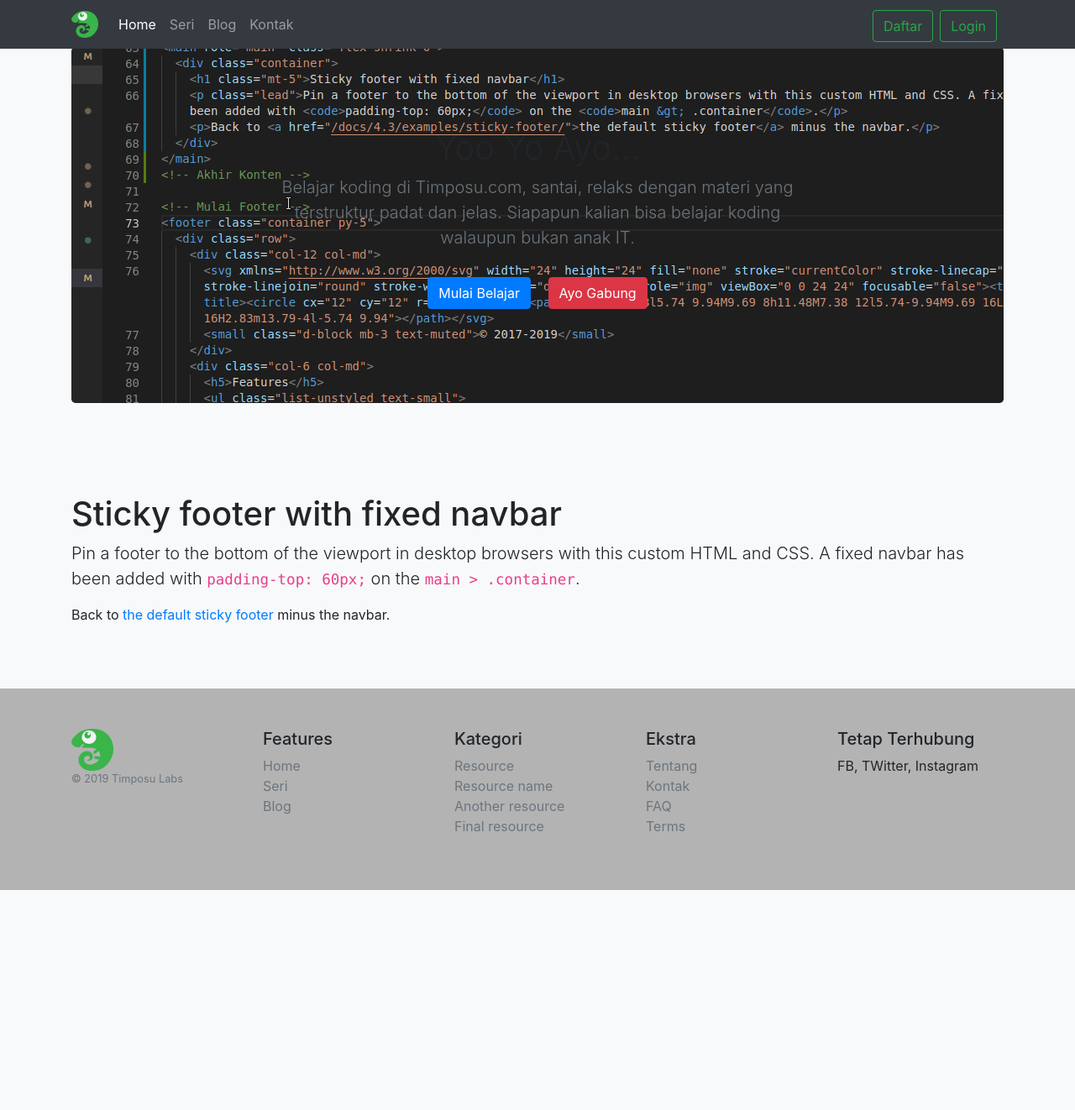
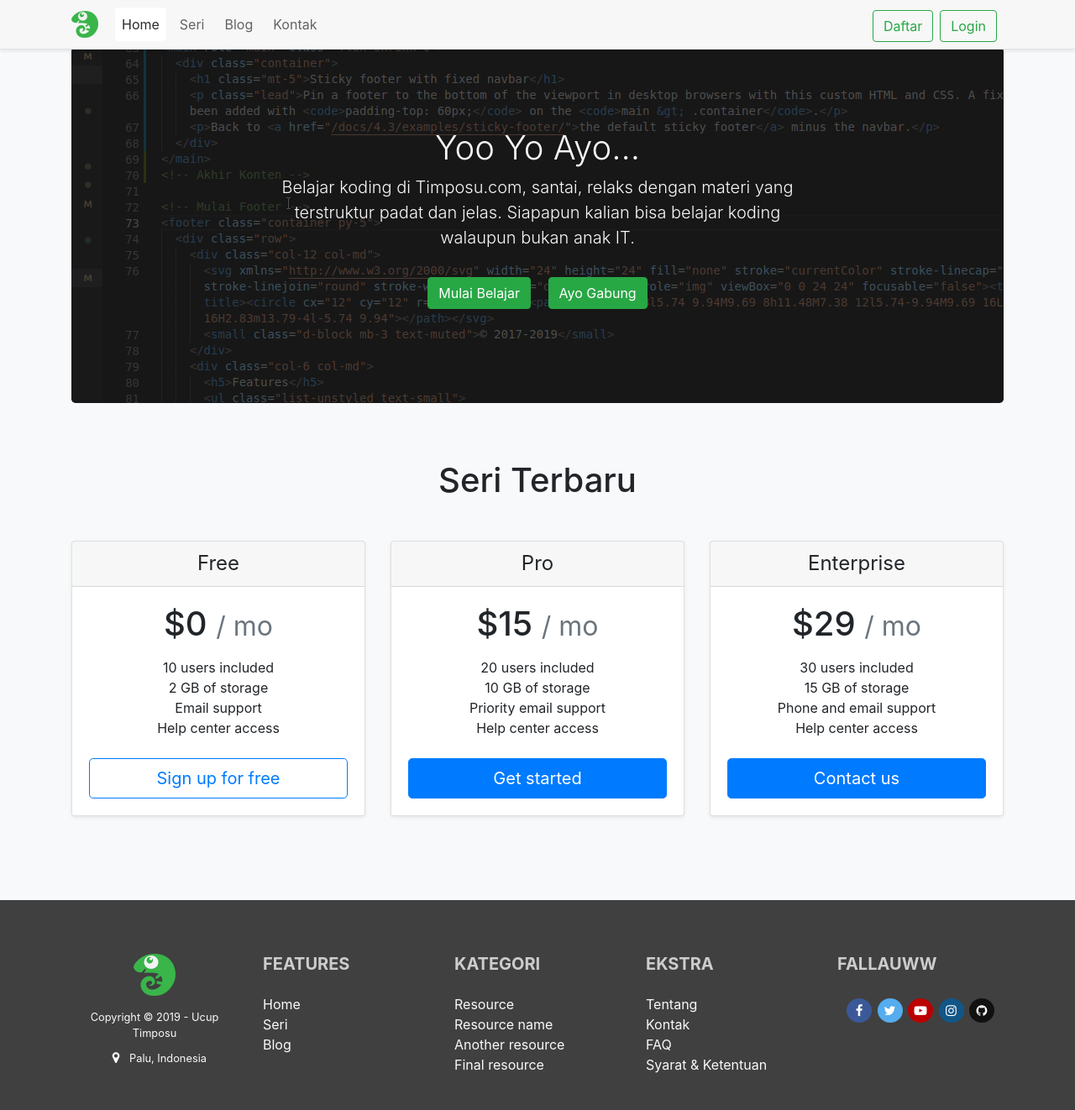
Before and after one commit to ucuptimposu/theme-timposu.com, a plain HTML site: page home/timposu/index.html in a window 1280 px wide. Shown: the whole page at 84% size. Before the commit the page ends 1060 px from the top, so only its background shows below. Drawn offline with Linux system fonts and the light colour scheme.

Commit message:
update template

```diff
--- a/home/timposu/css/app.css
+++ /dev/null
@@ -1,45 +0,0 @@
-/* Show it is fixed to the top */
-body {
-  padding-top: 3.5rem;
-}
-.jumbotron {
-  padding-bottom: 3rem;
-  margin-bottom: 0;
-  padding-top: 6rem;
-  padding-bottom: 6rem;
-  /* background-color: #fff; */
-  background-image: url('img/bg.gif');
-}
-
-@media (min-width: 768px) {
-  .jumbotron {
-    padding-top: 6rem;
-    padding-bottom: 6rem;
-  }
-}
-
-.jumbotron p:last-child {
-  margin-bottom: 0;
-}
-
-.jumbotron-heading {
-  font-weight: 300;
-}
-
-.jumbotron .container {
-  max-width: 40rem;
-}
-
-main > .container {
-  padding: 60px 15px 60px;
-}
-
-footer {
-  padding-top: 2rem;
-  padding-bottom: 3rem;
-  background-color: rgb(179, 179, 179);
-}
-
-footer p {
-  margin-bottom: .25rem;
-}
--- /dev/null
+++ b/home/timposu/css/style.css
@@ -0,0 +1,267 @@
+/* Show it is fixed to the top */
+body {
+  padding-top: 3.5rem;
+}
+
+/* Navbar style */
+.navbar {
+  background-color: #f7f7f7;
+}
+.navbar .navbar-brand {
+  color: #636363;
+}
+.navbar .navbar-brand:hover,
+.navbar .navbar-brand:focus {
+  color: #2b2b2b;
+}
+.navbar .navbar-text {
+  color: #636363;
+}
+.navbar .navbar-text a {
+  color: #2b2b2b;
+}
+.navbar .navbar-text a:hover,
+.navbar .navbar-text a:focus {
+  color: #2b2b2b;
+}
+.navbar .navbar-nav .nav-link {
+  color: #636363;
+  border-radius: .25rem;
+  margin: 0 0.25em;
+}
+.navbar .navbar-nav .nav-link:not(.disabled):hover,
+.navbar .navbar-nav .nav-link:not(.disabled):focus {
+  color: #2b2b2b;
+}
+.navbar .navbar-nav .nav-item.active .nav-link,
+.navbar .navbar-nav .nav-item.active .nav-link:hover,
+.navbar .navbar-nav .nav-item.active .nav-link:focus,
+.navbar .navbar-nav .nav-item.show .nav-link,
+.navbar .navbar-nav .nav-item.show .nav-link:hover,
+.navbar .navbar-nav .nav-item.show .nav-link:focus {
+  color: #2b2b2b;
+  background-color: #ffffff;
+}
+.navbar .navbar-toggle {
+  border-color: #ffffff;
+}
+.navbar .navbar-toggle:hover,
+.navbar .navbar-toggle:focus {
+  background-color: #ffffff;
+}
+.navbar .navbar-toggle .navbar-toggler-icon {
+  color: #636363;
+}
+.navbar .navbar-collapse,
+.navbar .navbar-form {
+  border-color: #636363;
+}
+.navbar .navbar-link {
+  color: #636363;
+}
+.navbar .navbar-link:hover {
+  color: #2b2b2b;
+}
+
+@media (max-width: 575px) {
+  .navbar-expand-sm .navbar-nav .show .dropdown-menu .dropdown-item {
+    color: #636363;
+  }
+  .navbar-expand-sm .navbar-nav .show .dropdown-menu .dropdown-item:hover,
+  .navbar-expand-sm .navbar-nav .show .dropdown-menu .dropdown-item:focus {
+    color: #2b2b2b;
+  }
+  .navbar-expand-sm .navbar-nav .show .dropdown-menu .dropdown-item.active {
+    color: #2b2b2b;
+    background-color: #ffffff;
+  }
+}
+
+@media (max-width: 767px) {
+  .navbar-expand-md .navbar-nav .show .dropdown-menu .dropdown-item {
+    color: #636363;
+  }
+  .navbar-expand-md .navbar-nav .show .dropdown-menu .dropdown-item:hover,
+  .navbar-expand-md .navbar-nav .show .dropdown-menu .dropdown-item:focus {
+    color: #2b2b2b;
+  }
+  .navbar-expand-md .navbar-nav .show .dropdown-menu .dropdown-item.active {
+    color: #2b2b2b;
+    background-color: #ffffff;
+  }
+}
+
+@media (max-width: 991px) {
+  .navbar-expand-lg .navbar-nav .show .dropdown-menu .dropdown-item {
+    color: #636363;
+  }
+  .navbar-expand-lg .navbar-nav .show .dropdown-menu .dropdown-item:hover,
+  .navbar-expand-lg .navbar-nav .show .dropdown-menu .dropdown-item:focus {
+    color: #2b2b2b;
+  }
+  .navbar-expand-lg .navbar-nav .show .dropdown-menu .dropdown-item.active {
+    color: #2b2b2b;
+    background-color: #ffffff;
+  }
+}
+
+@media (max-width: 1199px) {
+  .navbar-expand-xl .navbar-nav .show .dropdown-menu .dropdown-item {
+    color: #636363;
+  }
+  .navbar-expand-xl .navbar-nav .show .dropdown-menu .dropdown-item:hover,
+  .navbar-expand-xl .navbar-nav .show .dropdown-menu .dropdown-item:focus {
+    color: #2b2b2b;
+  }
+  .navbar-expand-xl .navbar-nav .show .dropdown-menu .dropdown-item.active {
+    color: #2b2b2b;
+    background-color: #ffffff;
+  }
+}
+
+.navbar-expand .navbar-nav .show .dropdown-menu .dropdown-item {
+  color: #636363;
+}
+.navbar-expand .navbar-nav .show .dropdown-menu .dropdown-item:hover,
+.navbar-expand .navbar-nav .show .dropdown-menu .dropdown-item:focus {
+  color: #2b2b2b;
+}
+.navbar-expand .navbar-nav .show .dropdown-menu .dropdown-item.active {
+  color: #2b2b2b;
+  background-color: #ffffff;
+}
+/* End Navbar Style */
+
+/* Jumbotron Style */
+.jumbotron {
+  padding-bottom: 3rem;
+  margin-bottom: 0;
+  padding-top: 6rem;
+  padding-bottom: 6rem;
+  /* background-color: #fff; */
+  background: linear-gradient(rgba(20,20,20,0.7), rgba(20,20,20,0.7)),url(img/bg.gif);
+  /* background-image: url('img/bg.gif'); */
+  color: #f8f9fa;
+}
+
+.jumbotron .text-muted-jumbotron {
+  color: #f8f9fa;
+}
+
+@media (min-width: 768px) {
+  .jumbotron {
+    padding-top: 6rem;
+    padding-bottom: 6rem;
+  }
+}
+
+.jumbotron p:last-child {
+  margin-bottom: 0;
+}
+
+.jumbotron-heading {
+  font-weight: 300;
+}
+
+.jumbotron .container {
+  max-width: 40rem;
+}
+/* End Jumbotron Style */
+
+/* Content Style */
+main > .container {
+  padding: 60px 15px 60px;
+}
+/* End Content Style */
+
+/* Footer Style */
+footer {
+  padding-top: 2rem;
+  padding-bottom: 3rem;
+  color: #cdcdce;
+  background-color: rgb(64, 64, 64);
+}
+
+footer p {
+  margin-bottom: .25rem;
+}
+
+footer .text-muted-footer {
+  color: #f8f9fa;
+}
+
+footer a {
+  color: aquamarine;
+}
+
+footer a:hover {
+  color: cadetblue;
+  text-decoration: none;
+}
+/* End Footer Style */
+
+/* FA Icon Style */
+.fa {
+  padding: 7px;
+  font-size: 15px;
+  width: 30px;
+  text-align: center;
+  text-decoration: none;
+  margin: 5px 1px;
+  /* bulat */
+  border-radius: 50%;
+}
+
+.fa:hover {
+    opacity: 0.8;
+}
+
+.fa-facebook {
+  background: #3B5998;
+  color: white;
+}
+
+.fa-twitter {
+  background: #55ACEE;
+  color: white;
+}
+
+.fa-google {
+  background: #dd4b39;
+  color: white;
+}
+
+.fa-linkedin {
+  background: #007bb5;
+  color: white;
+}
+
+.fa-youtube {
+  background: #bb0000;
+  color: white;
+}
+
+.fa-youtube-play {
+  background: #bb0000;
+  color: white;
+}
+
+.fa-instagram {
+  background: #125688;
+  color: white;
+}
+
+.fa-pinterest {
+  background: #cb2027;
+  color: white;
+}
+
+.fa-github {
+  background: #111111;
+  color: white;
+}
+
+.fa-android {
+  background: #a4c639;
+  color: white;
+}
--- a/home/timposu/index.html
+++ b/home/timposu/index.html
@@ -1,21 +1,42 @@
+<!--
+=======================Halo Bro...! Lagi Ngapain Nih :D======================
+
+.########.####.##.....##.########...#######...######..##.....##
+....##.....##..###...###.##.....##.##.....##.##....##.##.....##
+....##.....##..####.####.##.....##.##.....##.##.......##.....##
+....##.....##..##.###.##.########..##.....##..######..##.....##
+....##.....##..##.....##.##........##.....##.......##.##.....##
+....##.....##..##.....##.##........##.....##.##....##.##.....##
+....##....####.##.....##.##.........#######...######...#######.
+=============================================================================
+Dapat Salam dari :
+------------------
+> Ucup Timposu
+> @ucuptimposu
+> ucup.timposu[at]gmail[dot]com
+=============================================================================
+-->
 <!DOCTYPE html>
-<html lang="en">
+<html lang="id">
 <head>
   <meta charset="UTF-8">
   <meta name="viewport" content="width=device-width, initial-scale=1, shrink-to-fit=no">
   <meta name="description" content="Belajar Pemrograman dengan Video">
   <meta name="author" content="Ucup Timposu, timposu.com">
-	<title>Timposu.com | Belajar Pemrograman dengan Enjoy dan Menyenangkan</title>
+  <title>Timposu.com | Belajar Pemrograman dengan Enjoy dan Menyenangkan</title>
+  <link rel="shortcut icon" href="img/favicon.ico" type="image/x-icon">
+  <!-- Bootstrap -->
   <link rel="stylesheet" href="css/bootstrap.min.css">
-  <link rel="shortcut icon" href="img/favicon.png" type="image/x-icon">
+  <!-- Font Awesome -->
+  <link rel="stylesheet" href="https://cdnjs.cloudflare.com/ajax/libs/font-awesome/4.7.0/css/font-awesome.min.css">
 
-	<!-- App CSS -->
-	<link rel="stylesheet" href="css/app.css">
+  <!-- Style Custom CSS -->
+  <link rel="stylesheet" href="css/style.css">
 </head>
 <body class="bg-light">
 <!-- Mulai Navbar Menu -->
 <header>
-  <nav class="navbar navbar-expand-md navbar-dark fixed-top bg-dark">
+  <nav class="navbar navbar-expand-md fixed-top border-bottom shadow-sm">
   	<div class="container">
     <a class="navbar-brand" href="http://timposu.com"><img src="img/logo-timposu.png" height="32" class="d-inline-block align-top" alt="Logo Timposu"></a>
     <button class="navbar-toggler" type="button" data-toggle="collapse" data-target="#navbarCollapse" aria-controls="navbarCollapse" aria-expanded="false" aria-label="Toggle navigation">
@@ -51,10 +72,10 @@
 <section class="jumbotron text-center">
   <div class="container">
     <h1 class="jumbotron-heading">Yoo Yo Ayo...</h1>
-    <p class="lead text-muted">Belajar koding di Timposu.com, santai, relaks dengan materi yang terstruktur padat dan jelas. Siapapun kalian bisa belajar koding walaupun bukan anak IT.</p>
+    <p class="lead text-muted-jumbotron">Belajar koding di Timposu.com, santai, relaks dengan materi yang terstruktur padat dan jelas. Siapapun kalian bisa belajar koding walaupun bukan anak IT.</p>
     <p>
-      <a href="#" class="btn btn-primary my-3 mx-2">Mulai Belajar</a>
-      <a href="#" class="btn btn-danger my-3 mx-2">Ayo Gabung</a>
+      <a href="#" class="btn btn-success my-3 mx-2">Mulai Belajar</a>
+      <a href="#" class="btn btn-success my-3 mx-2">Ayo Gabung</a>
     </p>
   </div>
 </section>
@@ -64,9 +85,56 @@
 <!-- Awal Konten -->
 <main role="main" class="flex-shrink-0">
   <div class="container">
-    <h1 class="mt-5">Sticky footer with fixed navbar</h1>
-    <p class="lead">Pin a footer to the bottom of the viewport in desktop browsers with this custom HTML and CSS. A fixed navbar has been added with <code>padding-top: 60px;</code> on the <code>main &gt; .container</code>.</p>
-    <p>Back to <a href="/docs/4.3/examples/sticky-footer/">the default sticky footer</a> minus the navbar.</p>
+
+    <!-- Seri Terbaru -->
+    <div class="text-center"><h1 class="mt-2 mb-5">Seri Terbaru</h1></div>
+    <div class="card-deck mb-3 mt-5 text-center">
+        <div class="card mb-4 shadow-sm">
+          <div class="card-header">
+            <h4 class="my-0 font-weight-normal">Free</h4>
+          </div>
+          <div class="card-body">
+            <h1 class="card-title pricing-card-title">$0 <small class="text-muted">/ mo</small></h1>
+            <ul class="list-unstyled mt-3 mb-4">
+              <li>10 users included</li>
+              <li>2 GB of storage</li>
+              <li>Email support</li>
+              <li>Help center access</li>
+            </ul>
+            <button type="button" class="btn btn-lg btn-block btn-outline-primary">Sign up for free</button>
+          </div>
+        </div>
+        <div class="card mb-4 shadow-sm">
+          <div class="card-header">
+            <h4 class="my-0 font-weight-normal">Pro</h4>
+          </div>
+          <div class="card-body">
+            <h1 class="card-title pricing-card-title">$15 <small class="text-muted">/ mo</small></h1>
+            <ul class="list-unstyled mt-3 mb-4">
+              <li>20 users included</li>
+              <li>10 GB of storage</li>
+              <li>Priority email support</li>
+              <li>Help center access</li>
+            </ul>
+            <button type="button" class="btn btn-lg btn-block btn-primary">Get started</button>
+          </div>
+        </div>
+        <div class="card mb-4 shadow-sm">
+          <div class="card-header">
+            <h4 class="my-0 font-weight-normal">Enterprise</h4>
+          </div>
+          <div class="card-body">
+            <h1 class="card-title pricing-card-title">$29 <small class="text-muted">/ mo</small></h1>
+            <ul class="list-unstyled mt-3 mb-4">
+              <li>30 users included</li>
+              <li>15 GB of storage</li>
+              <li>Phone and email support</li>
+              <li>Help center access</li>
+            </ul>
+            <button type="button" class="btn btn-lg btn-block btn-primary">Contact us</button>
+          </div>
+        </div>
+      </div>
   </div>
 </main>
 <!-- Akhir Konten -->
@@ -75,39 +143,48 @@
 <footer class="py-5">
   <div class="container">
   <div class="row">
-    <div class="col-12 col-md">
-      <img src="img/logo-timposu.png" width="50" height="50" alt="timposu logo"/></center>
-      <small class="d-block mb-3 text-muted">&copy; 2019 Timposu Labs</small>
+    <div class="col-12 col-md mt-3 mb-4">
+      <img class="mx-auto d-block mb-3"  src="img/logo-timposu.png" width="50" height="50" alt="timposu logo"/>
+      <small class="d-block mb-3 text-muted-footer text-center">
+        Copyright &copy; 2019 - Ucup Timposu<br/>
+        <i class="fa fa-map-marker" aria-hidden="true"></i>Palu, Indonesia
+      </small>
     </div>
     <div class="col-6 col-md">
-      <h5>Features</h5>
+      <h5 class="font-weight-bold text-uppercase mt-3 mb-4">Features</h5>
       <ul class="list-unstyled text-small">
-        <li><a class="text-muted" href="#">Home</a></li>
-        <li><a class="text-muted" href="#">Seri</a></li>
-        <li><a class="text-muted" href="#">Blog</a></li>
+        <li><a class="text-muted-footer" href="#">Home</a></li>
+        <li><a class="text-muted-footer" href="#">Seri</a></li>
+        <li><a class="text-muted-footer" href="#">Blog</a></li>
       </ul>
     </div>
     <div class="col-6 col-md">
-      <h5>Kategori</h5>
+      <h5 class="font-weight-bold text-uppercase mt-3 mb-4">Kategori</h5>
       <ul class="list-unstyled text-small">
-        <li><a class="text-muted" href="#">Resource</a></li>
-        <li><a class="text-muted" href="#">Resource name</a></li>
-        <li><a class="text-muted" href="#">Another resource</a></li>
-        <li><a class="text-muted" href="#">Final resource</a></li>
+        <li><a class="text-muted-footer" href="#">Resource</a></li>
+        <li><a class="text-muted-footer" href="#">Resource name</a></li>
+        <li><a class="text-muted-footer" href="#">Another resource</a></li>
+        <li><a class="text-muted-footer" href="#">Final resource</a></li>
       </ul>
     </div>
     <div class="col-6 col-md">
-        <h5>Ekstra</h5>
+        <h5 class="font-weight-bold text-uppercase mt-3 mb-4">Ekstra</h5>
         <ul class="list-unstyled text-small">
-          <li><a class="text-muted" href="#">Tentang</a></li>
-          <li><a class="text-muted" href="#">Kontak</a></li>
-          <li><a class="text-muted" href="#">FAQ</a></li>
-          <li><a class="text-muted" href="#">Terms</a></li>
+          <li><a class="text-muted-footer" href="#">Tentang</a></li>
+          <li><a class="text-muted-footer" href="#">Kontak</a></li>
+          <li><a class="text-muted-footer" href="#">FAQ</a></li>
+          <li><a class="text-muted-footer" href="#">Syarat & Ketentuan</a></li>
         </ul>
       </div>
     <div class="col-6 col-md">
-      <h5>Tetap Terhubung</h5>
-      FB, TWitter, Instagram
+      <h5 class="font-weight-bold text-uppercase mt-3 mb-4">Fallauww</h5>
+      <div class="text-center">
+        <a href="http://fb.com/timposulabs" class="fa fa-facebook" target="_blank"></a>
+        <a href="http://twitter.com/timposulabs" class="fa fa-twitter" target="_blank"></a>
+        <a href="https://www.youtube.com/channel/UCQuqLNCoV0nHSfetbGw2W-A" class="fa fa-youtube-play" target="_blank"></a>
+        <a href="http://instagram.com/timposulabs" class="fa fa-instagram" target="_blank"></a>
+        <a href="http://github.com/timposu" class="fa fa-github" target="_blank"></a>
+      </div>
     </div>
   </div>
   </div>
```
Also changed, not shown: home/timposu/img/favicon.ico (added), home/timposu/img/favicon.png (deleted).
